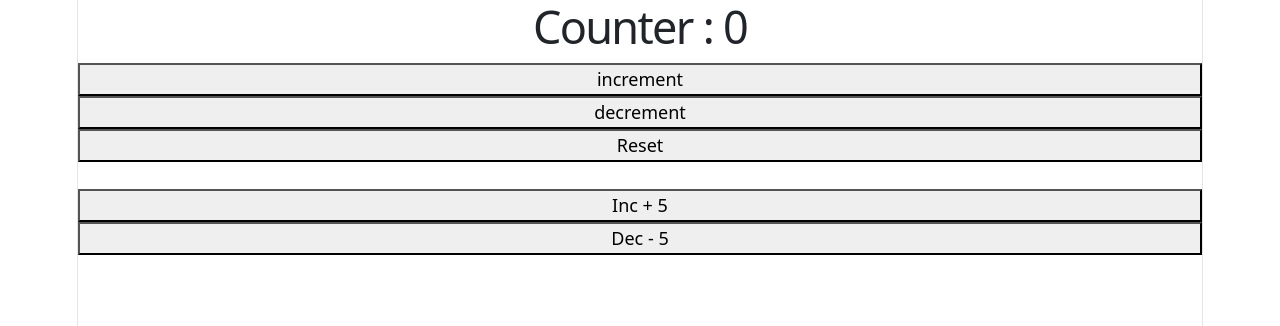
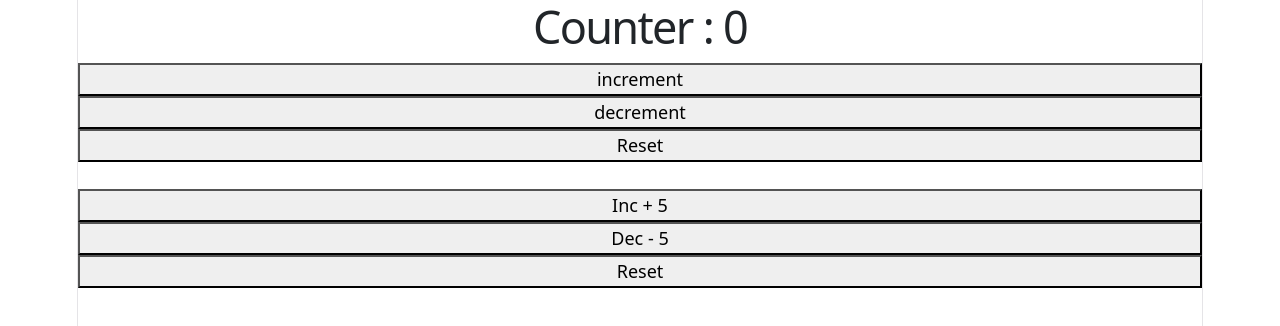
Before and after one commit to SUPRIYAKUKUNURU/react-start, a React (Vite) app: page / in a window 1280 px wide. Shown: the top 326 px of the page. Built offline with nearby package versions, Linux system fonts and the light colour scheme.

Commit message:
Add reset button

```diff
--- a/src/components/Counter.jsx
+++ b/src/components/Counter.jsx
@@ -15,6 +15,8 @@ function Counter() {
 
       <button onClick={()=> {if (count<50){setCount(count+5)}}}>Inc + 5</button>
       <button onClick ={()=>setCount(count-5)}>Dec - 5</button>
+      {/* <button  onClick={decrement} disabled={count ===0}>Button</button> */}
+      <button>Reset</button>
     </>
   );
 }
```
